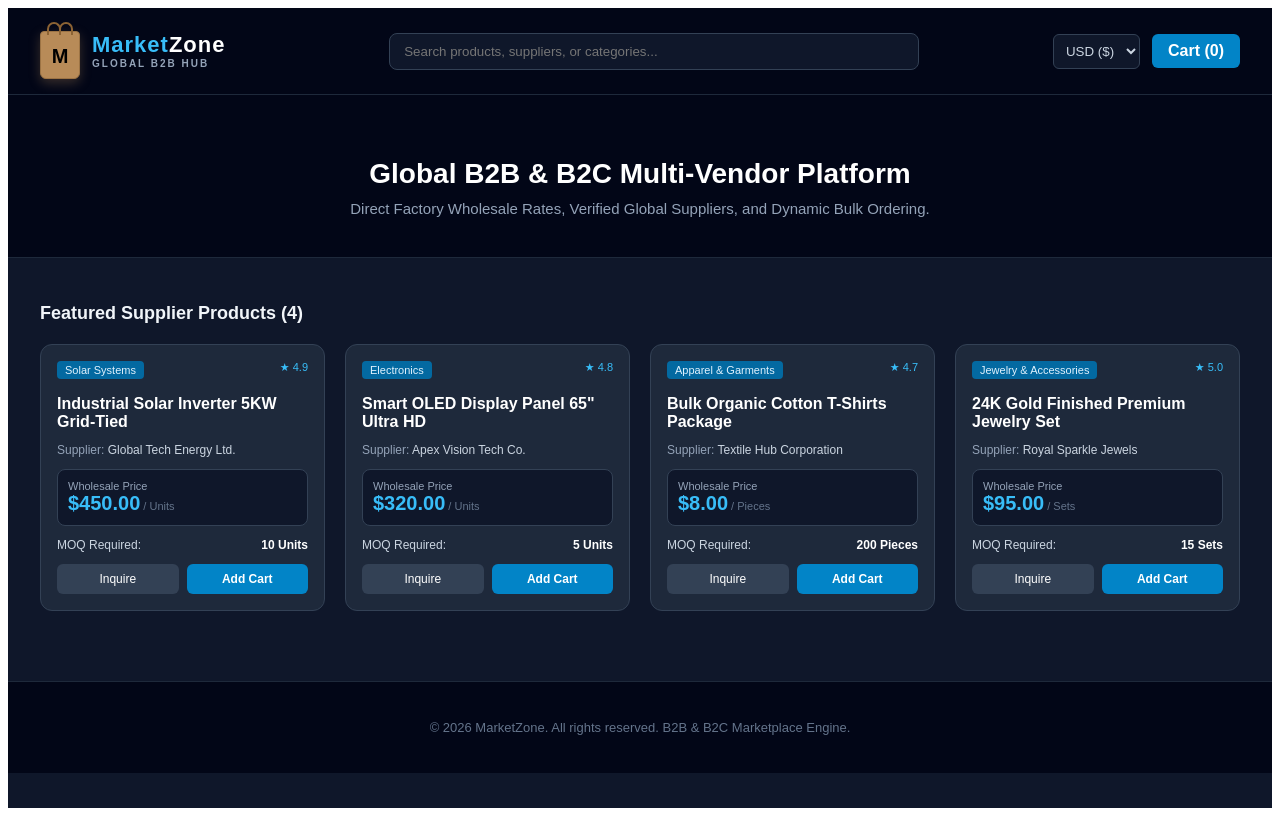
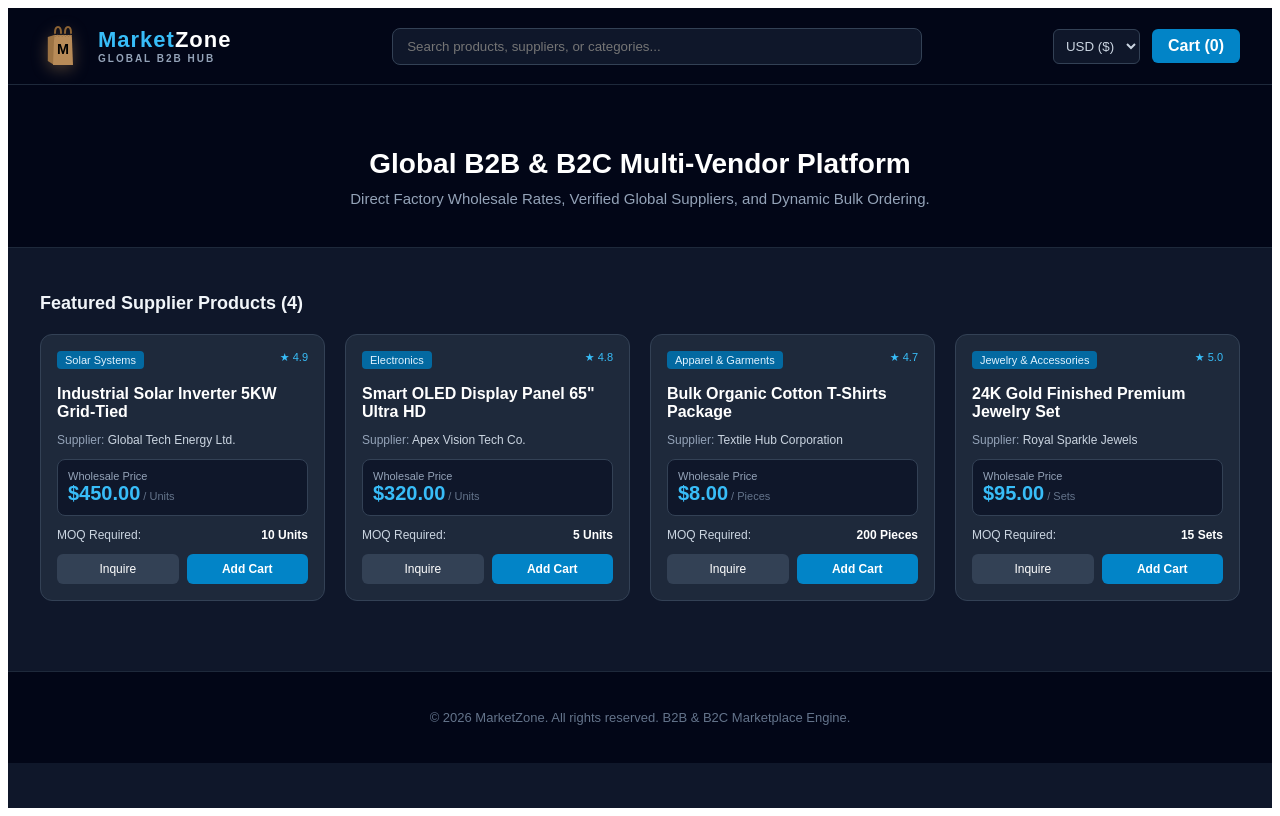
Before and after one commit to pateljabir786/MarketZone-Core, a Next.js app: page / in a window 1280 px wide. Built offline with nearby package versions, Linux system fonts and the light colour scheme.

Commit message:
Revise shopping bag logo and styles
Updated the shopping bag logo to a vector representation with handles and changed the styling for better appearance.

```diff
--- a/app/page.js
+++ b/app/page.js
@@ -79,45 +79,34 @@ export default function Home() {
       <header style={{ borderBottom: '1px solid #1e293b', backgroundColor: '#020617', padding: '15px 20px', position: 'sticky', top: 0, zIndex: 100 }}>
         <div style={{ maxWidth: '1200px', margin: '0 auto', display: 'flex', alignItems: 'center', justifyContent: 'space-between', gap: '15px', flexWrap: 'wrap' }}>
 
-          {/* SHOPPING BAG LOGO WITH TWIN HANDLES AND BLACK CAPITAL M */}
+          {/* EXACT KRAFT SHOPPING BAG VECTOR LOGO WITH HANDLES & BLACK CAPITAL M */}
           <div style={{ display: 'flex', alignItems: 'center', gap: '12px', cursor: 'pointer' }}>
             <div style={{
-              position: 'relative',
-              width: '38px',
+              width: '46px',
               height: '46px',
-              backgroundColor: '#b88b58',
-              borderRadius: '4px 4px 6px 6px',
               display: 'flex',
               alignItems: 'center',
               justifyContent: 'center',
-              boxShadow: '0 4px 12px rgba(184, 139, 88, 0.3)',
-              border: '1px solid #9c7344',
-              marginTop: '8px'
+              filter: 'drop-shadow(0 4px 8px rgba(184, 139, 88, 0.4))'
             }}>
-              {/* Twin Handle Loops */}
-              <div style={{
-                position: 'absolute',
-                top: '-10px',
-                left: '6px',
-                width: '10px',
-                height: '11px',
-                border: '2px solid #8c6334',
-                borderBottom: 'none',
-                borderRadius: '8px 8px 0 0'
-              }}></div>
-              <div style={{
-                position: 'absolute',
-                top: '-10px',
-                right: '6px',
-                width: '10px',
-                height: '11px',
-                border: '2px solid #8c6334',
-                borderBottom: 'none',
-                borderRadius: '8px 8px 0 0'
-              }}></div>
+              <svg width="42" height="46" viewBox="0 0 100 115" fill="none" xmlns="http://www.w3.org/2000/svg">
+                {/* Left Handles */}
+                <path d="M30 25 C30 5, 45 5, 45 25" stroke="#8c6334" strokeWidth="5" strokeLinecap="round" fill="none"/>
+                {/* Right Handles */}
+                <path d="M55 25 C55 5, 70 5, 70 25" stroke="#8c6334" strokeWidth="5" strokeLinecap="round" fill="none"/>
 
-              {/* Black Capital M */}
-              <span style={{ fontSize: '20px', fontWeight: '900', color: '#000000', zIndex: 1, marginTop: '2px' }}>M</span>
+                {/* Bag Side Gusset (Left 3D Fold) */}
+                <path d="M12 35 L28 30 L28 105 L12 95 Z" fill="#9c7344"/>
+
+                {/* Main Front Body of the Bag */}
+                <path d="M28 30 L72 30 L75 105 L25 105 Z" fill="#b88b58"/>
+
+                {/* Top Serrated Edge Line */}
+                <path d="M28 30 L32 34 L36 30 L40 34 L44 30 L48 34 L52 30 L56 34 L60 30 L64 34 L68 30 L72 34" stroke="#9c7344" strokeWidth="2" fill="none"/>
+
+                {/* Center Bold Black Capital M */}
+                <text x="50" y="77" fontSize="36" fontWeight="900" fontFamily="sans-serif" fill="#000000" textAnchor="middle">M</text>
+              </svg>
             </div>
 
             <div style={{ display: 'flex', flexDirection: 'column' }}>
```
